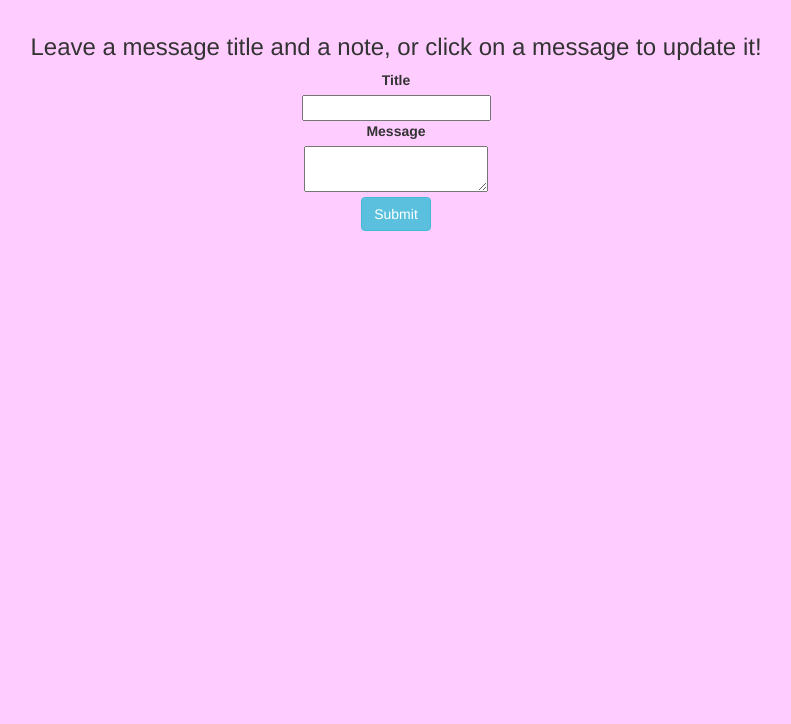
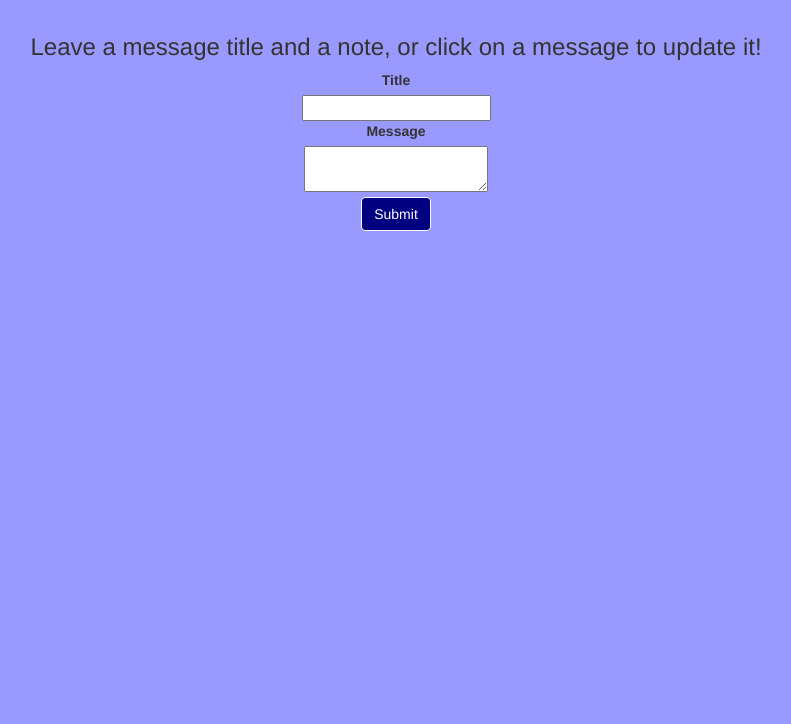
Before and after one commit to mikaelaustin/bulletinboard_app, a website: page client/public/index.html in a window 1280 px wide. Shown: the part 76-800 px from the top of the page, without its empty margins (244-1035 px from the left). Drawn offline with nearby package versions, Linux system fonts and the light colour scheme; files that its build step writes are made by us from their sources; no server answers; files whose address does not match are found by name.

Commit message:
updated css

```diff
--- a/client/public/styles.css
+++ b/client/public/styles.css
@@ -1,3 +1,13 @@
 body{
-	background-color: #ffccff;
+	background-color: #9999ff;
 }
+
+.well{
+	background-color: #e6e6ff;
+	border-color: black;
+}
+
+#form-submit{
+	background-color: #000080;
+	border-color: white;
+}
```
